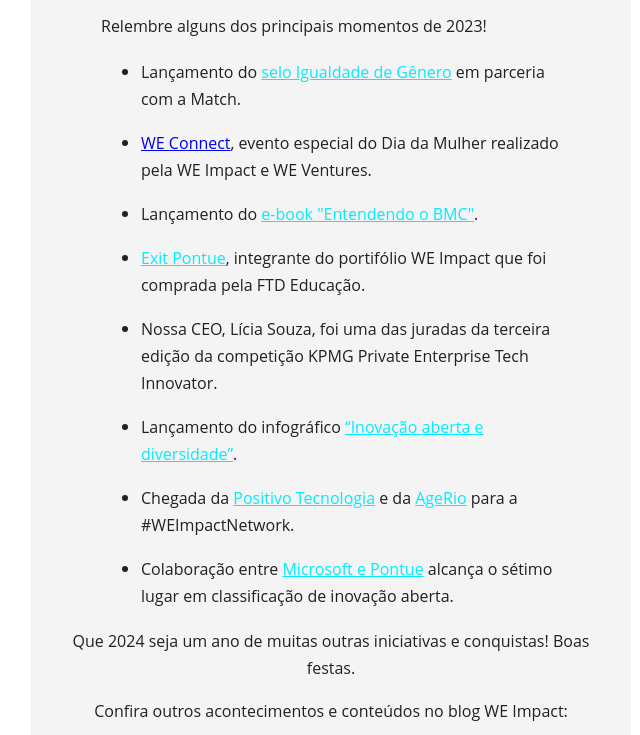
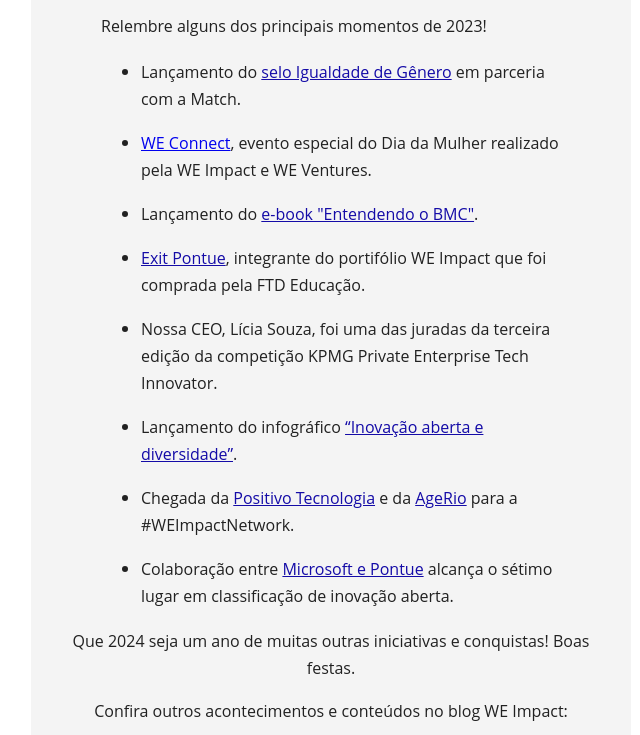
Before and after one commit to weimpact-tech/newsletter-33, a plain HTML site: page index.html in a window 1280 px wide. Shown: the part 1345-2080 px from the top of the page, without its empty margins (309-949 px from the left). Drawn offline with Linux system fonts and the light colour scheme.

Commit message:
correções conteúdo

```diff
--- a/index.html
+++ b/index.html
@@ -123,7 +123,7 @@
                                                                     Lançamento do <a
                                                                         href="https://www.linkedin.com/feed/update/urn:li:activity:7022279614760726528/?updateEntityUrn=urn%3Ali%3Afs_feedUpdate%3A%28V2%2Curn%3Ali%3Aactivity%3A7022279614760726528%29"
                                                                         target="_blank"
-                                                                        style="-webkit-text-size-adjust: 100%; -ms-text-size-adjust: 100%; color: #04ebfb;">selo
+                                                                        style="-webkit-text-size-adjust: 100%; -ms-text-size-adjust: 100%; color: #140ba7;">selo
                                                                         Igualdade de Gênero</a> em parceria
                                                                     com a Match<IT>.
                                                                 </p>
@@ -134,7 +134,7 @@
                                                                     style="-webkit-text-size-adjust: 100%; -ms-text-size-adjust: 100%; font-size: 16px; text-align: left;">
                                                                     <a href="https://startups.weimpact.tech/we-connect-2023"
                                                                         target="_blank"
-                                                                        style="-webkit-text-size-adjust: 100%; -ms-text-size-adjust: 100%; color: #04ebfb;">WE
+                                                                        style="-webkit-text-size-adjust: 100%; -ms-text-size-adjust: 100%; color: #140ba7;">WE
                                                                         Connect</a>, evento especial do Dia da Mulher
                                                                     realizado pela WE Impact e WE Ventures.
                                                                 </p>
@@ -146,7 +146,7 @@
                                                                     Lançamento do <a
                                                                         href="https://www.weimpact.tech/blog-ebook-business-model-canvas/"
                                                                         target="_blank"
-                                                                        style="-webkit-text-size-adjust: 100%; -ms-text-size-adjust: 100%; color: #04ebfb;">e-book
+                                                                        style="-webkit-text-size-adjust: 100%; -ms-text-size-adjust: 100%; color: #140ba7;">e-book
                                                                         "Entendendo o BMC"</a>.
                                                                 </p>
                                                             </li>
@@ -156,7 +156,7 @@
                                                                     style="-webkit-text-size-adjust: 100%; -ms-text-size-adjust: 100%; font-size: 16px; text-align: left;">
                                                                     <a href="https://www.weimpact.tech/blog-edutech-exit/"
                                                                         target="_blank"
-                                                                        style="-webkit-text-size-adjust: 100%; -ms-text-size-adjust: 100%; color: #04ebfb;">Exit
+                                                                        style="-webkit-text-size-adjust: 100%; -ms-text-size-adjust: 100%; color: #140ba7;">Exit
                                                                         Pontue</a>, integrante do portifólio WE Impact
                                                                     que
                                                                     foi comprada pela FTD Educação.
@@ -178,7 +178,7 @@
                                                                     Lançamento do infográfico <a
                                                                         href="https://www.weimpact.tech/blog-infografico-inovacao-aberta-diversidade/"
                                                                         target="_blank"
-                                                                        style="-webkit-text-size-adjust: 100%; -ms-text-size-adjust: 100%; color: #04ebfb;">“Inovação
+                                                                        style="-webkit-text-size-adjust: 100%; -ms-text-size-adjust: 100%; color: #140ba7;">“Inovação
                                                                         aberta e
                                                                         diversidade”</a>.
                                                                 </p>
@@ -190,11 +190,11 @@
                                                                     Chegada da <a
                                                                         href="https://www.linkedin.com/feed/update/urn:li:activity:7089645762006986752/"
                                                                         target="_blank"
-                                                                        style="-webkit-text-size-adjust: 100%; -ms-text-size-adjust: 100%; color: #04ebfb;">Positivo
+                                                                        style="-webkit-text-size-adjust: 100%; -ms-text-size-adjust: 100%; color: #140ba7;">Positivo
                                                                         Tecnologia</a> e da <a
                                                                         href="https://www.linkedin.com/feed/update/urn:li:activity:7060279490391793664/?updateEntityUrn=urn%3Ali%3Afs_feedUpdate%3A%28V2%2Curn%3Ali%3Aactivity%3A7060279490391793664%29"
                                                                         target="_blank"
-                                                                        style="-webkit-text-size-adjust: 100%; -ms-text-size-adjust: 100%; color: #04ebfb;">AgeRio</a>
+                                                                        style="-webkit-text-size-adjust: 100%; -ms-text-size-adjust: 100%; color: #140ba7;">AgeRio</a>
                                                                     para a
                                                                     #WEImpactNetwork.
                                                                 </p>
@@ -206,7 +206,7 @@
                                                                     Colaboração entre <a
                                                                         href="https://www.instagram.com/p/C0CxiaCveh2/?utm_source=ig_web_copy_link&igshid=MzRlODBiNWFlZA=="
                                                                         target="_blank"
-                                                                        style="-webkit-text-size-adjust: 100%; -ms-text-size-adjust: 100%; color: #04ebfb;">Microsoft
+                                                                        style="-webkit-text-size-adjust: 100%; -ms-text-size-adjust: 100%; color: #140ba7;">Microsoft
                                                                         e Pontue</a> alcança o
                                                                     sétimo lugar em classificação de inovação aberta.
                                                                 </p>
@@ -413,9 +413,7 @@
                                                         <p id="pBranco" align="center"
                                                             style="-webkit-text-size-adjust: 100%; -ms-text-size-adjust: 100%; text-align: left; padding-left: 20px; padding-right: 20px; font-size: 16px; font-family: 'Open Sans', sans-serif; margin: 25px 0px 20px; color: white;">
                                                             <i>
-                                                                - <a href="" target="_blank"
-                                                                    style="-webkit-text-size-adjust: 100%; -ms-text-size-adjust: 100%; color: #04ebfb;">Lívia
-                                                                    Hallak</a>, Portfolio Manager da
+                                                                - Lívia Hallak, Portfolio Manager da
                                                                 Oxygea, para o <a
                                                                     href="https://www.weimpact.tech/blog-startups-e-corporacoes/"
                                                                     target="_blank"
```
